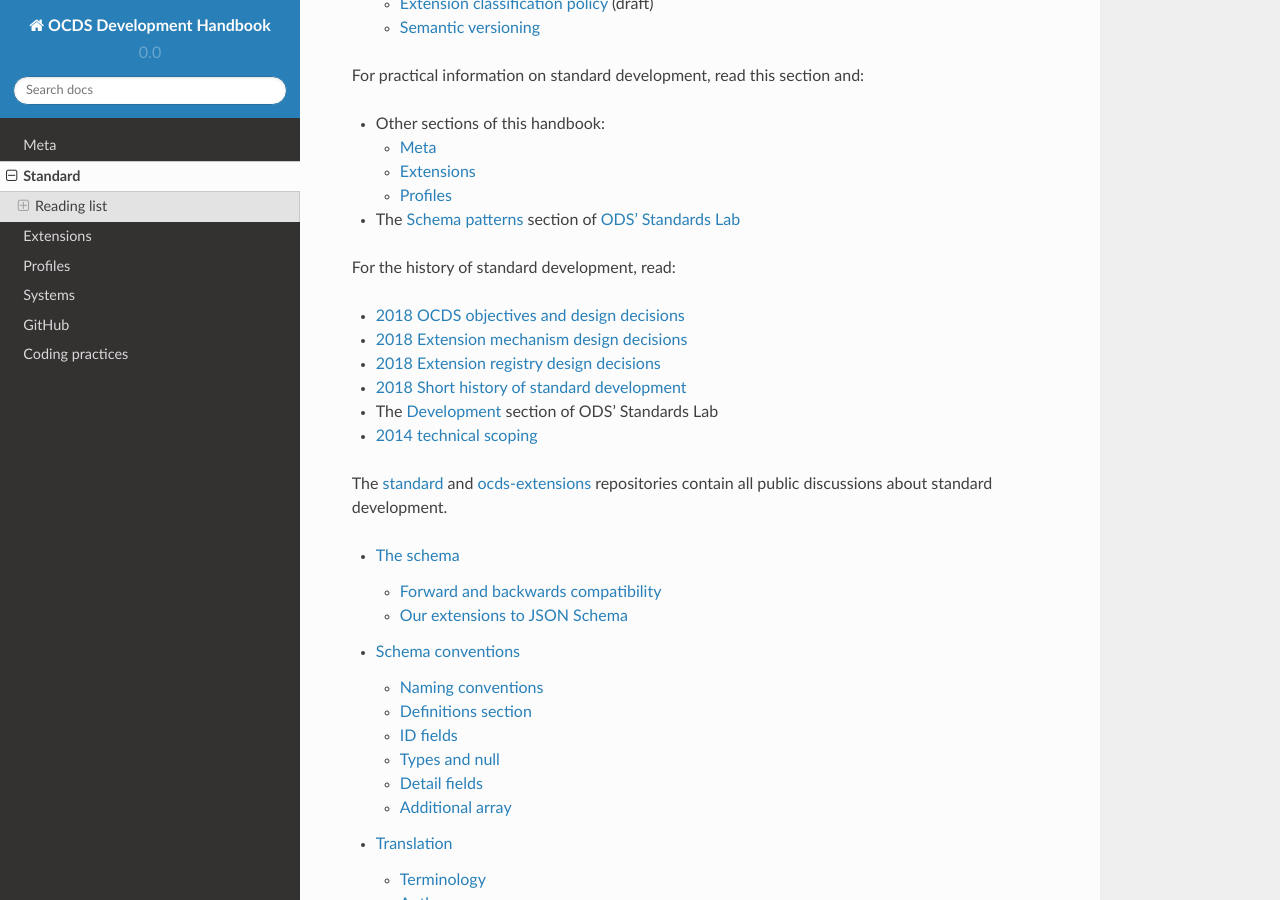
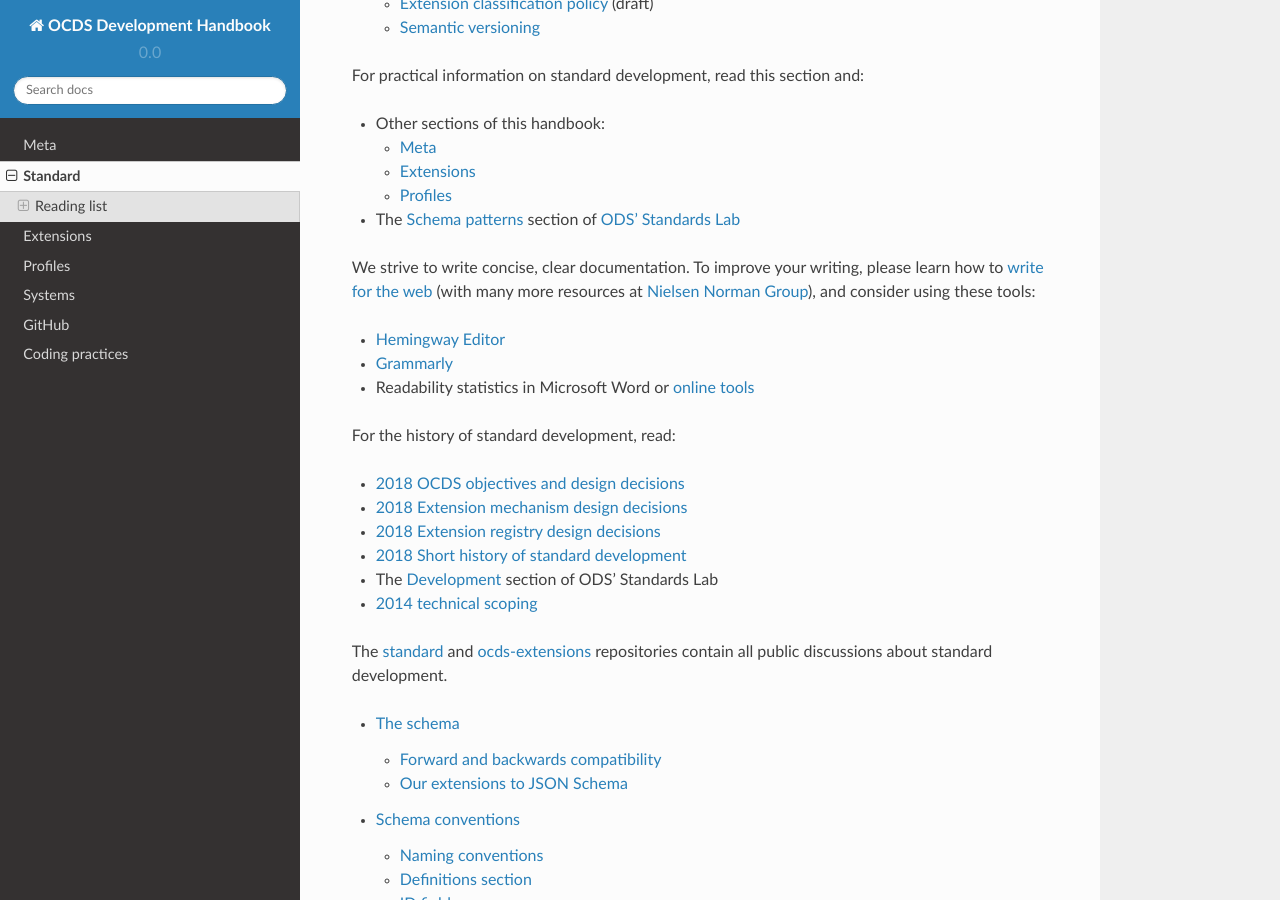
Before and after one commit to open-contracting/standard-development-handbook, a Sphinx documentation site: the page built from docs/standard/index.md, in a window 1280 px wide and 900 px high, scrolled down 776 px. Built offline with Sphinx 7.4.7 and the Read the Docs theme 2.0.0, drawn with Linux system fonts in a browser that asks for light colours.

Commit message:
Add writing tools

```diff
--- a/docs/standard/index.md
+++ b/docs/standard/index.md
@@ -34,6 +34,12 @@ For practical information on standard development, read this section and:
   * [Profiles](../../profiles)
 * The [Schema patterns](https://os4d.opendataservices.coop/patterns/schema/) section of [ODS' Standards Lab](http://os4d.opendataservices.coop/)
 
+We strive to write concise, clear documentation. To improve your writing, please learn how to [write for the web](https://www.usa.gov/style-guide/writing-for-web) (with many more resources at [Nielsen Norman Group](https://www.nngroup.com/topic/writing-web/)), and consider using these tools:
+
+* [Hemingway Editor](http://www.hemingwayapp.com/)
+* [Grammarly](https://www.grammarly.com/)
+* Readability statistics in Microsoft Word or [online tools](https://www.webfx.com/tools/read-able/flesch-kincaid.html)
+
 For the history of standard development, read:
 
 * [2018 OCDS objectives and design decisions](https://docs.google.com/document/d/1j6Ec1vV0DklKMYvIBpeoIjABXDRT0nFythGNJR2ms24/edit)
```
